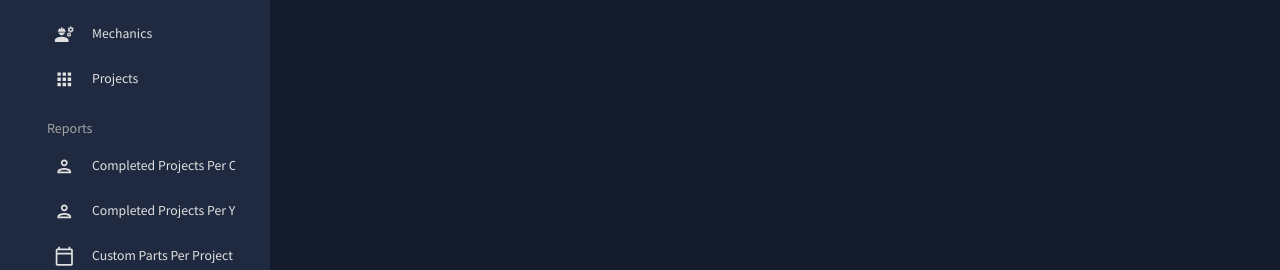
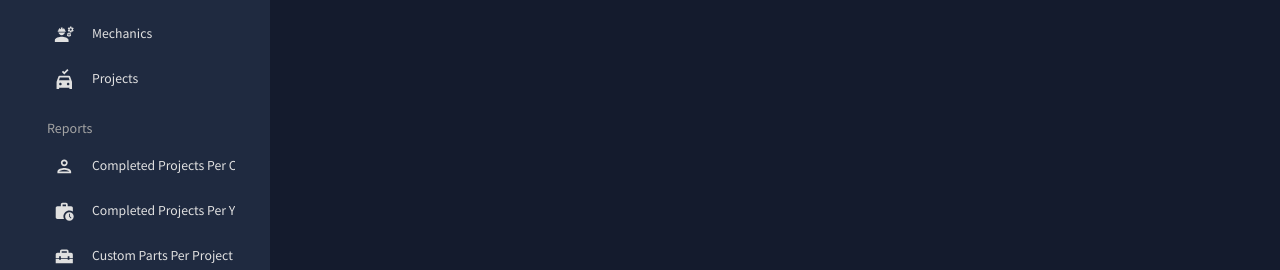
Before and after one commit to nitrokilo/CPMotorsports, a React (Create React App) app in the folder CpmotorsportsApp/: page / in a window 1280 px wide. Shown: the part 527-797 px from the top of the page. Built offline with nearby package versions, Linux system fonts and the light colour scheme.

Commit message:
Icon Updates

```diff
--- a/CpmotorsportsApp/src/scenes/global/Sidebar.jsx
+++ b/CpmotorsportsApp/src/scenes/global/Sidebar.jsx
@@ -9,6 +9,12 @@ import DirectionsCarIcon from "@mui/icons-material/DirectionsCar";
 import CarRentalIcon from "@mui/icons-material/CarRental";
 import DirectionsCarFilledIcon from "@mui/icons-material/DirectionsCarFilled";
 import ContactsOutlinedIcon from "@mui/icons-material/ContactsOutlined";
+import NoCrashIcon from "@mui/icons-material/NoCrash";
+import RequestQuoteIcon from "@mui/icons-material/RequestQuote";
+import WorkHistoryIcon from '@mui/icons-material/WorkHistory';
+import AccessTimeFilledIcon from '@mui/icons-material/AccessTimeFilled';
+import ConstructionIcon from '@mui/icons-material/Construction';
+import HomeRepairServiceIcon from '@mui/icons-material/HomeRepairService';
 import ReceiptOutlinedIcon from "@mui/icons-material/ReceiptOutlined";
 import PersonOutlinedIcon from "@mui/icons-material/PersonOutlined";
 import CalendarTodayOutlinedIcon from "@mui/icons-material/CalendarTodayOutlined";
@@ -187,7 +193,7 @@ const Sidebar = () => {
             <Item
               title="Projects"
               to="/projects"
-              icon={<AppsIcon />}
+              icon={<NoCrashIcon />}
               selected={selected}
               setSelected={setSelected}
             />
@@ -209,14 +215,14 @@ const Sidebar = () => {
             <Item
               title="Completed Projects Per Year"
               to="/completed_projects_per_year"
-              icon={<PersonOutlinedIcon />}
+              icon={<WorkHistoryIcon />}
               selected={selected}
               setSelected={setSelected}
             />
             <Item
               title="Custom Parts Per Project"
               to="/c_parts_projects"
-              icon={<CalendarTodayOutlinedIcon />}
+              icon={<HomeRepairServiceIcon />}
               selected={selected}
               setSelected={setSelected}
             />
@@ -225,7 +231,7 @@ const Sidebar = () => {
             <Item
               title="Mechanics-Customer Time"
               to="/mech_cutomer_time"
-              icon={<HelpOutlineOutlinedIcon />}
+              icon={<AccessTimeFilledIcon />}
               selected={selected}
               setSelected={setSelected}
             />
@@ -233,7 +239,7 @@ const Sidebar = () => {
             <Item
               title="Fabrication and Installation"
               to="/fabrication_installation"
-              icon={<HelpOutlineOutlinedIcon />}
+              icon={<ConstructionIcon />}
               selected={selected}
               setSelected={setSelected}
             />
@@ -241,7 +247,7 @@ const Sidebar = () => {
             <Item
               title="Invoice"
               to="/invoice"
-              icon={<HelpOutlineOutlinedIcon />}
+              icon={<RequestQuoteIcon />}
               selected={selected}
               setSelected={setSelected}
             />
```
